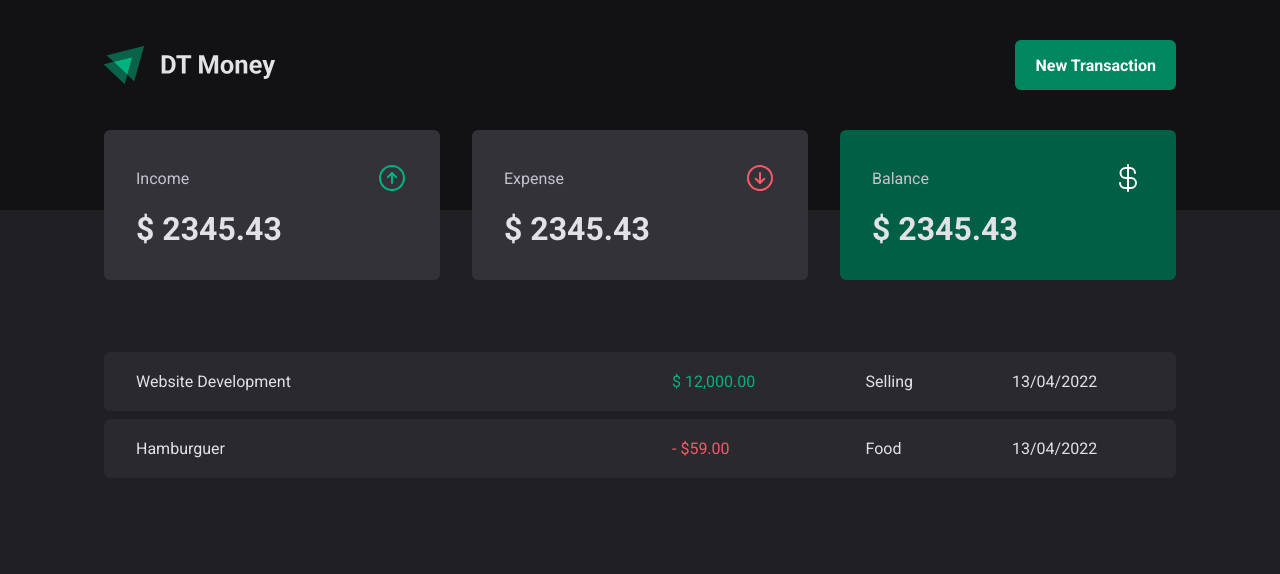
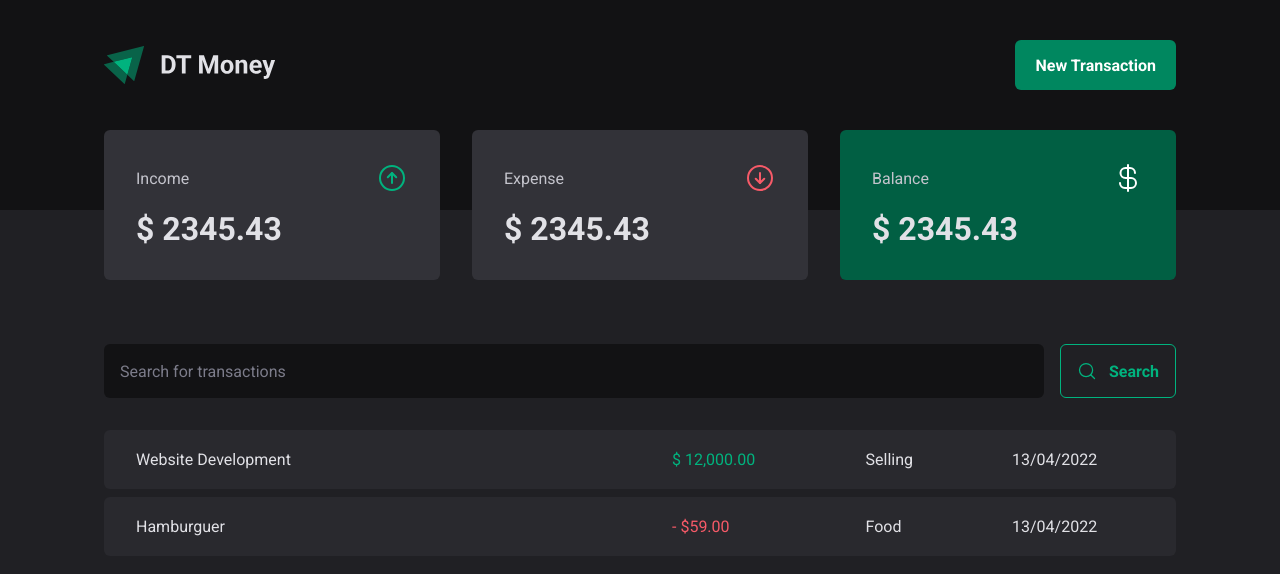
Before and after one commit to ericazpcalaca/dt-money, a React (Vite) app: page / in a window 1280 px wide. Shown: the top 574 px of the page. Built offline with nearby package versions, Linux system fonts and the light colour scheme.

Commit message:
Created the search form

```diff
--- /dev/null
+++ b/src/pages/Transactions/components/SearchForm/index.tsx
@@ -0,0 +1,15 @@
+import { MagnifyingGlass } from "phosphor-react";
+import { SeachFormContainer } from "./styles";
+
+export function SearchForm() {
+    return(
+        <SeachFormContainer>
+            <input type="text" placeholder="Search for transactions" />
+
+            <button type="submit">
+                <MagnifyingGlass size={20}/>
+                Search
+            </button>
+        </SeachFormContainer>
+    )
+}
--- /dev/null
+++ b/src/pages/Transactions/components/SearchForm/styles.ts
@@ -0,0 +1,41 @@
+import { styled } from "styled-components";
+
+export const SeachFormContainer = styled.form`
+    display: flex;
+    gap: 1rem;
+
+    input {
+        flex: 1;
+        border-radius: 6px;
+        border: 0;
+        background: ${props => props.theme["gray-900"]};
+        color: ${props => props.theme["gray-300"]};
+        padding: 1rem;
+
+        &::placeholder {
+            color: ${props => props.theme["gray-500"]};
+        }
+    }
+
+    button {
+        display: flex;
+        align-items: center;
+        gap: 0.75rem;
+
+        border: 0;
+        padding: 1rem;
+        background: transparent;
+        border: 1px solid ${props => props.theme["green-300"]};
+        color: ${props => props.theme["green-300"]};
+        font-weight: bold;
+        border-radius: 6px;
+
+        &:hover {
+        background: ${props => props.theme["green-500"]};
+        border: 1px solid ${props => props.theme["green-500"]};
+        color: ${props => props.theme.white};
+        transition: background 0.2s, color 0.2s, border-color 0.2s;
+
+        }
+    }
+`
--- a/src/pages/Transactions/index.tsx
+++ b/src/pages/Transactions/index.tsx
@@ -1,5 +1,6 @@
 import { Header } from "../../components/Header";
 import { Summary } from "../../components/Summary";
+import { SearchForm } from "./components/SearchForm";
 import { PriceHightLight, TransactionsContainer, TransactionsTable } from "./styles";
 
 export function Transactions() {
@@ -9,6 +10,7 @@
             <Summary />
 
             <TransactionsContainer>
+                <SearchForm />
                 <TransactionsTable>
                     <tbody>
                         <tr>
--- a/src/pages/Transactions/styles.ts
+++ b/src/pages/Transactions/styles.ts
@@ -11,7 +11,7 @@
     width: 100%;
     border-collapse: separate;
     border-spacing: 0 0.5rem;
-    /* margin-top: 1.5rem; */
+    margin-top: 1.5rem;
 
         td {
             padding: 1.25rem 2rem;
```
